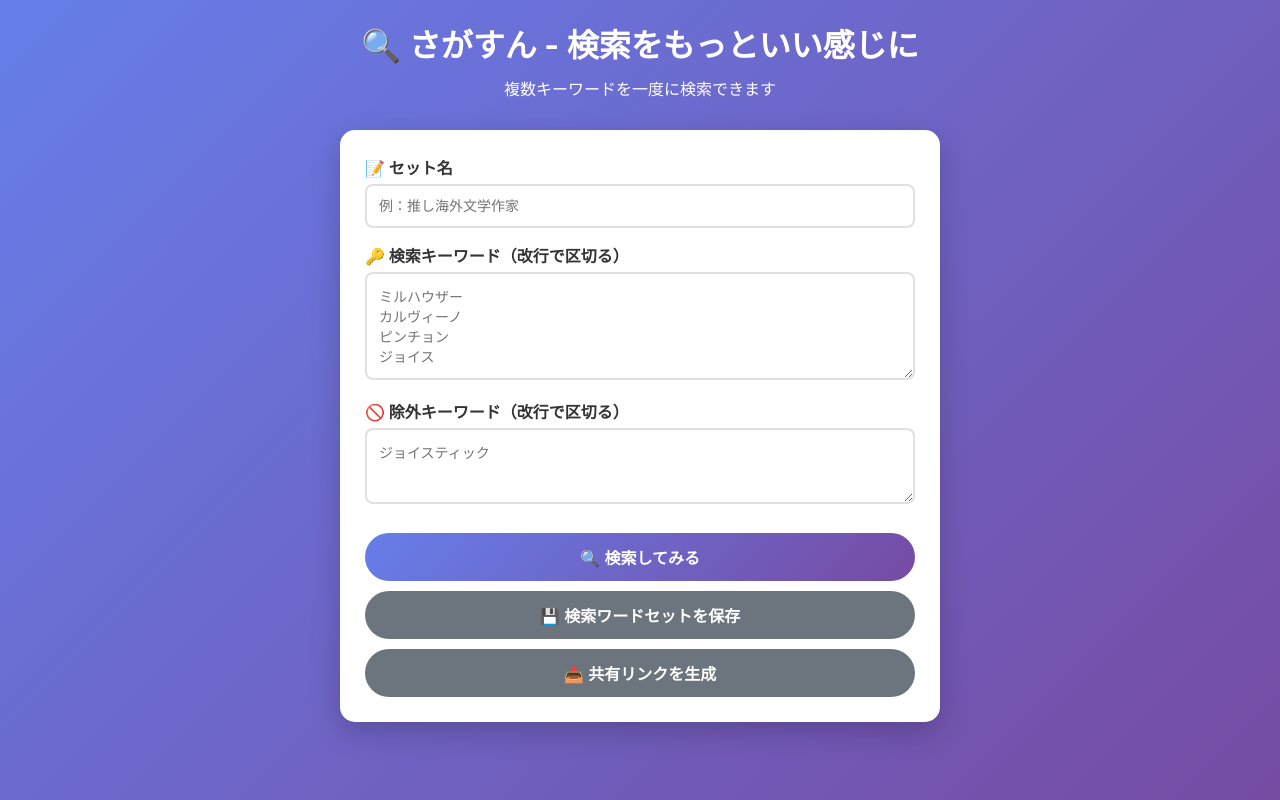
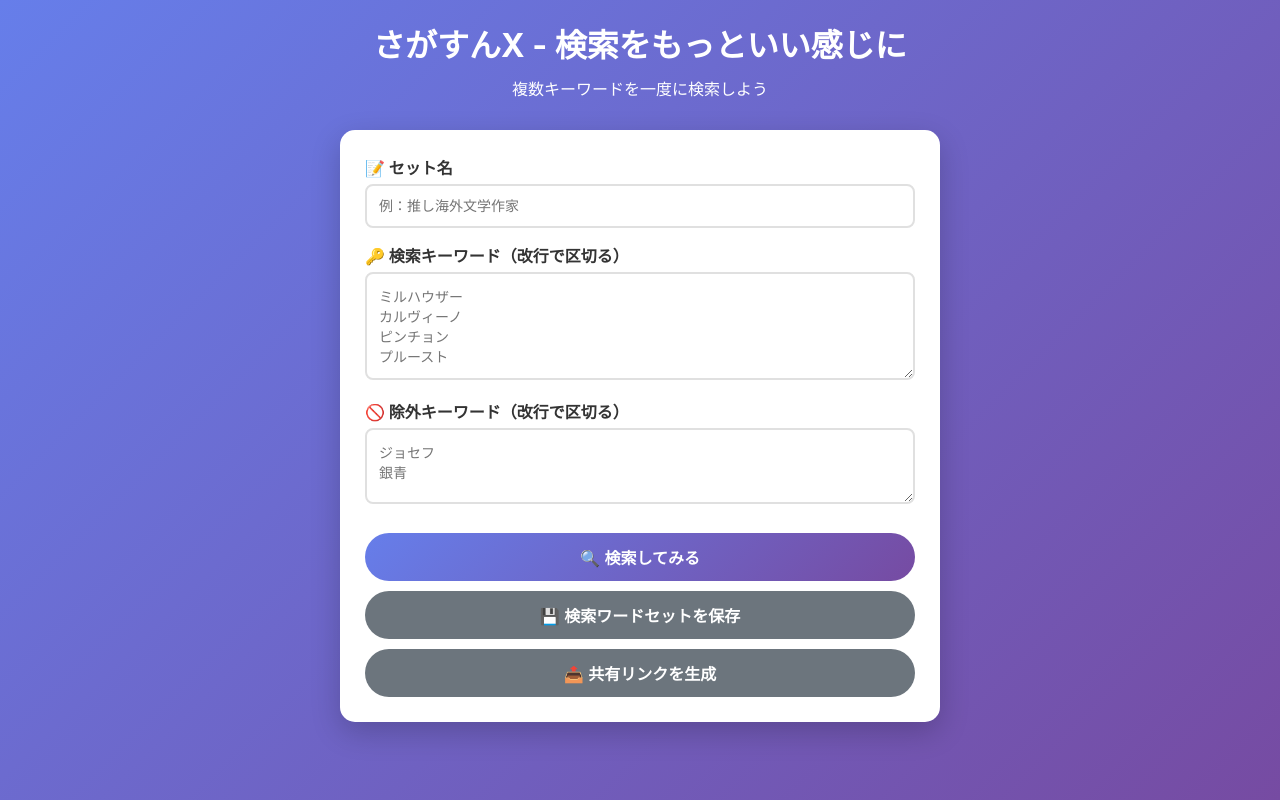
Before and after one commit to msonrm/x-search-sets, a plain HTML site: page index.html in a window 1280 px wide. Drawn offline with nearby package versions, Linux system fonts and the light colour scheme.

Commit message:
Update index.html
例を更新

```diff
--- a/index.html
+++ b/index.html
@@ -3,7 +3,7 @@
 <head>
     <meta charset="UTF-8">
     <meta name="viewport" content="width=device-width, initial-scale=1.0">
-    <title>さがすん - 検索をもっといい感じに</title>
+    <title>さがすんX</title>
     <script src="https://cdn.jsdelivr.net/npm/lz-string@1.5.0/libs/lz-string.min.js"></script>
     <script src="https://cdn.jsdelivr.net/npm/qrcode-generator@1.4.4/qrcode.min.js"></script>
     <style>
@@ -180,8 +180,8 @@
 <body>
     <div class="container">
         <div class="header">
-            <h1>🔍 さがすん - 検索をもっといい感じに</h1>
-            <p>複数キーワードを一度に検索できます</p>
+            <h1>さがすんX - 検索をもっといい感じに</h1>
+            <p>複数キーワードを一度に検索しよう</p>
         </div>
 
         <div class="card">
@@ -192,12 +192,12 @@
 
             <div class="input-group">
                 <label>🔑 検索キーワード（改行で区切る）</label>
-                <textarea id="keywords" rows="5" placeholder="ミルハウザー&#10;カルヴィーノ&#10;ピンチョン&#10;ジョイス"></textarea>
+                <textarea id="keywords" rows="5" placeholder="ミルハウザー&#10;カルヴィーノ&#10;ピンチョン&#10;プルースト"></textarea>
             </div>
 
             <div class="input-group">
                 <label>🚫 除外キーワード（改行で区切る）</label>
-                <textarea id="excludeKeywords" rows="3" placeholder="ジョイスティック"></textarea>
+                <textarea id="excludeKeywords" rows="3" placeholder="ジョセフ&#10;銀青"></textarea>
             </div>
 
             <button class="button" onclick="testSearch()">🔍 検索してみる</button>
```
